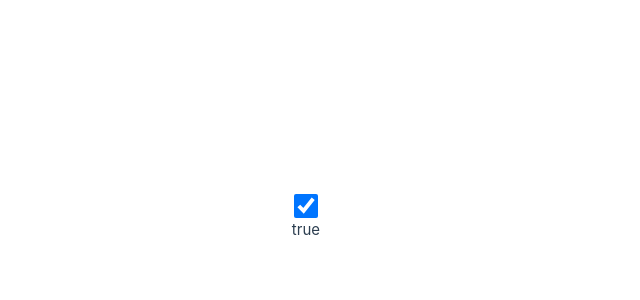
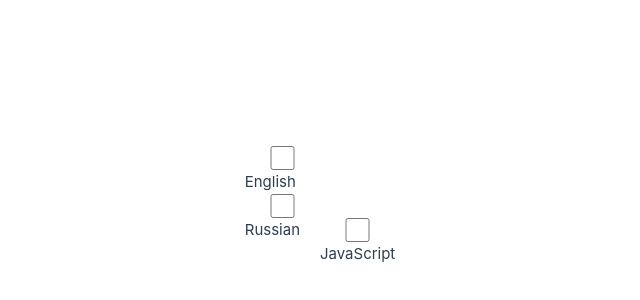
Before and after one commit to BusterKeatonjr/Vue3Base, a Vue app in the folder vue-project/: page / in a window 1280 px wide. Shown: the part 182-482 px from the top of the page, without its empty margins (320-960 px from the left). Built offline with nearby package versions, Linux system fonts and the light colour scheme.

Commit message:
Массив значений чекбоксов в Vue

```diff
--- a/vue-project/src/App.vue
+++ b/vue-project/src/App.vue
@@ -2,14 +2,25 @@
 export default {
   data() {
     return {
-      checked: true,
+      languages: [],
     };
   },
   methods: {},
 };
 </script>
 <template>
-  <input type="checkbox" v-model="checked" />
+  <input type="checkbox" v-model="languages" value="english" />
   &nbsp;
-  <p v-if="checked">{{ checked }}</p>
+  <p>English</p>
+  &nbsp;
+  <input type="checkbox" v-model="languages" value="russian" />
+  &nbsp;
+  <p>Russian</p>
+  <input type="checkbox" v-model="languages" value="javascript" />
+  &nbsp;
+  <p>JavaScript</p>
+  &nbsp;
+  <ul v-for="elem in languages">
+    <li>{{ elem }}</li>
+  </ul>
 </template>
```
